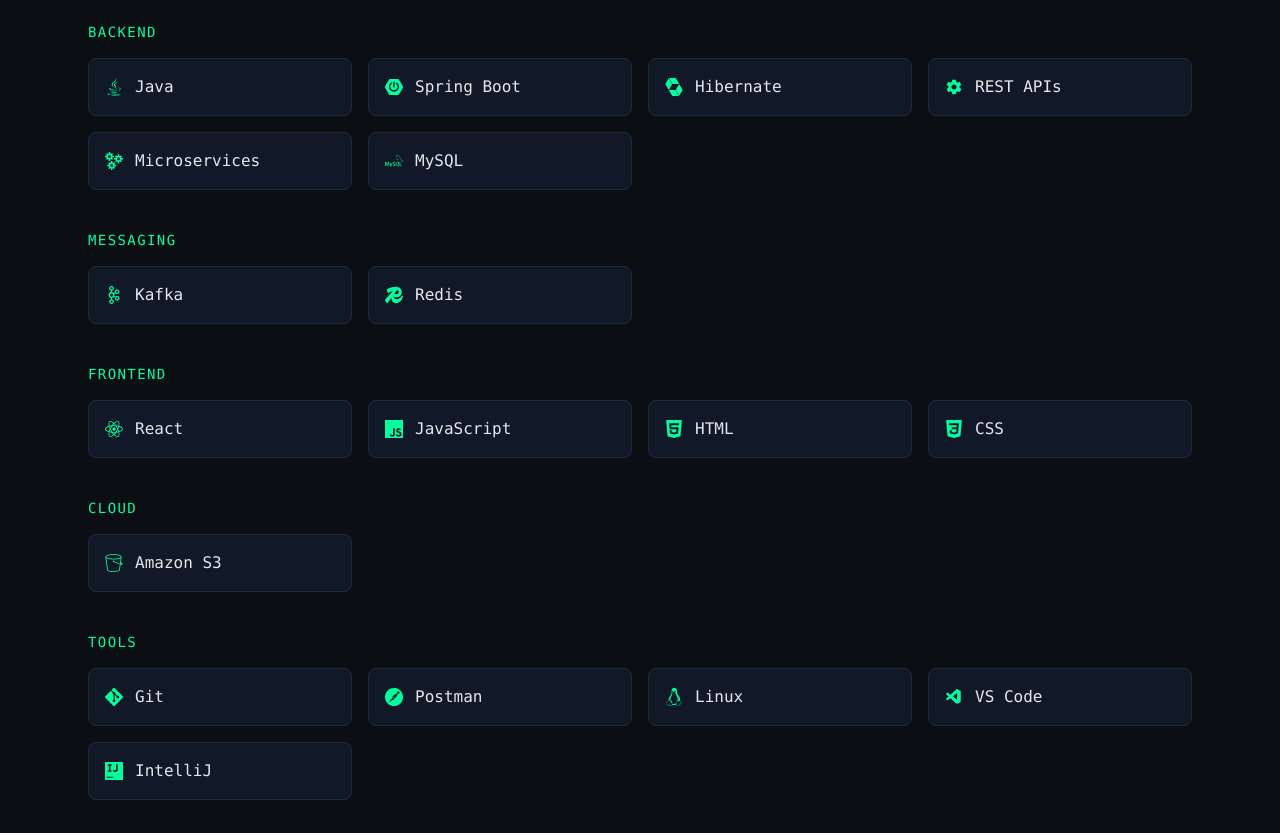
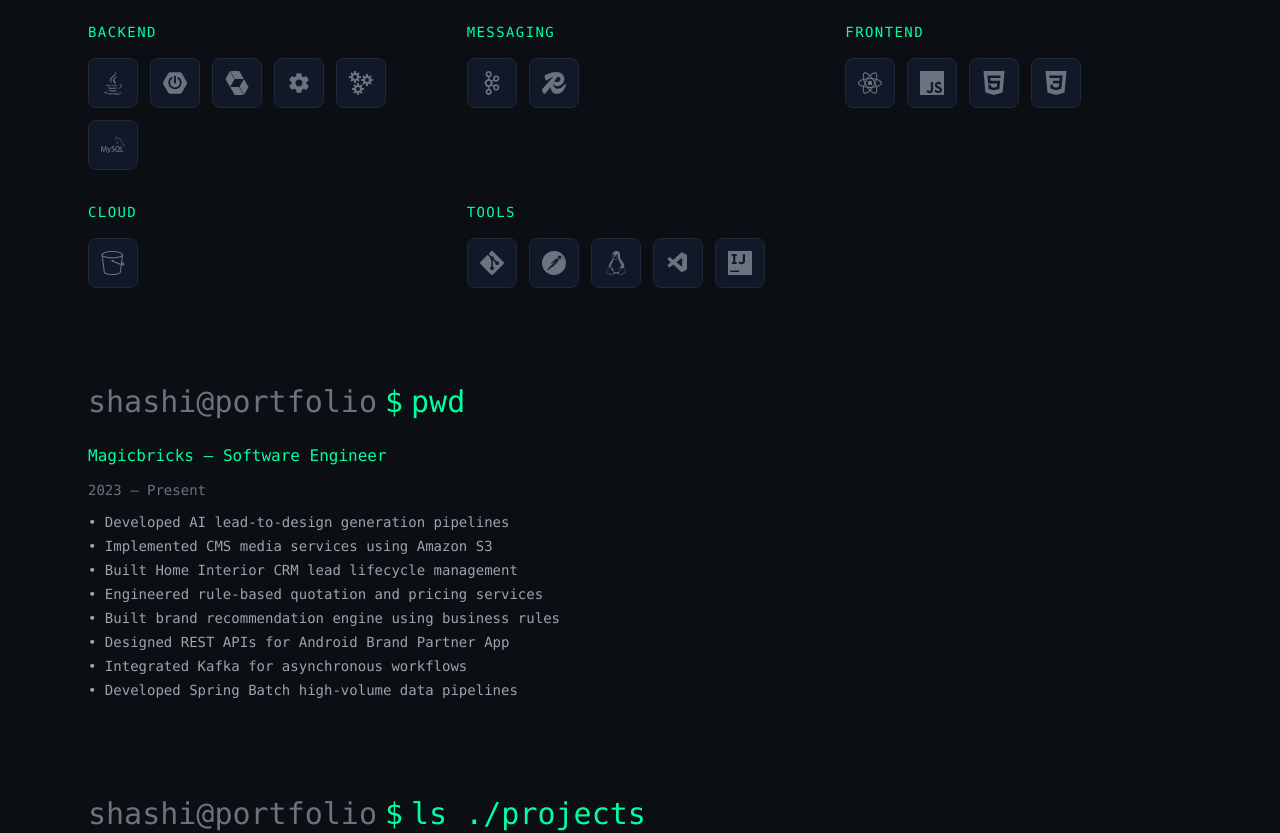
Before and after one commit to bshashikiran/bshashikiran.github.io, a React (Vite) app: page / in a window 1280 px wide. Shown: the part 1142-1975 px from the top of the page. Built offline with nearby package versions, Linux system fonts and the light colour scheme.

Commit message:
Update: Tech Stack | Revamp

```diff
--- a/src/constants/skills.js
+++ b/src/constants/skills.js
@@ -24,46 +24,46 @@
     {
         category: "backend",
         items: [
-            { name: "Java", icon: FaJava },
-            { name: "Spring Boot", icon: SiSpringboot },
-            { name: "Hibernate", icon: SiHibernate },
-            { name: "REST APIs", icon: IoMdSettings },
-            { name: "Microservices", icon: GrServices },
-            { name: "MySQL", icon: SiMysql },
+            { name: "Java", icon: FaJava, color: "#f89820" },
+            { name: "Spring Boot", icon: SiSpringboot, color: "#6DB33F" },
+            { name: "Hibernate", icon: SiHibernate, color: "#BCAE79" },
+            { name: "REST APIs", icon: IoMdSettings, color: "#00ff9f" },
+            { name: "Microservices", icon: GrServices, color: "#00ff9f" },
+            { name: "MySQL", icon: SiMysql, color: "#4479A1" },
         ],
     },
 
     {
         category: "messaging",
         items: [
-            { name: "Kafka", icon: SiApachekafka },
-            { name: "Redis", icon: SiRedis },
+            { name: "Kafka", icon: SiApachekafka, color: "#e5e7eb" },
+            { name: "Redis", icon: SiRedis, color: "#DC382D" },
         ],
     },
 
     {
         category: "frontend",
         items: [
-            { name: "React", icon: SiReact },
-            { name: "JavaScript", icon: SiJavascript },
-            { name: "HTML", icon: SiHtml5 },
-            { name: "CSS", icon: SiCss3 },
+            { name: "React", icon: SiReact, color: "#61DAFB" },
+            { name: "JavaScript", icon: SiJavascript, color: "#F7DF1E" },
+            { name: "HTML", icon: SiHtml5, color: "#E34F26" },
+            { name: "CSS", icon: SiCss3, color: "#1572B6" },
         ],
     },
 
     {
         category: "cloud",
-        items: [{ name: "Amazon S3", icon: SiAmazons3 }],
+        items: [{ name: "Amazon S3", icon: SiAmazons3, color: "#569A31" }],
     },
 
     {
         category: "tools",
         items: [
-            { name: "Git", icon: SiGit },
-            { name: "Postman", icon: SiPostman },
-            { name: "Linux", icon: SiLinux },
-            { name: "VS Code", icon: VscVscode },
-            { name: "IntelliJ", icon: SiIntellijidea },
+            { name: "Git", icon: SiGit, color: "#F05032" },
+            { name: "Postman", icon: SiPostman, color: "#FF6C37" },
+            { name: "Linux", icon: SiLinux, color: "#FCC624" },
+            { name: "VS Code", icon: VscVscode, color: "#007ACC" },
+            { name: "IntelliJ", icon: SiIntellijidea, color: "#FE315E" },
         ],
     },
 ];
--- a/src/sections/Skills.jsx
+++ b/src/sections/Skills.jsx
@@ -7,24 +7,34 @@
     <Container>
       <SectionTitle title="tech_stack" />
 
-      <div className="space-y-10">
+      <div className="grid grid-cols-1 sm:grid-cols-2 lg:grid-cols-3 gap-x-8 gap-y-8">
         {SKILLS.map((group) => (
-          <div key={group.category}>
+          <div key={group.category} className="min-w-0">
             <h3 className="text-accent mb-4 text-sm uppercase tracking-widest">
               {group.category}
             </h3>
 
-            <div className="grid grid-cols-2 md:grid-cols-4 gap-4">
+            <div className="flex flex-wrap gap-3">
               {group.items.map((skill) => {
                 const Icon = skill.icon;
 
                 return (
                   <div
                     key={skill.name}
-                    className="bg-card border border-gray-800 p-4 rounded-lg flex items-center gap-3 hover:border-accent transition"
+                    style={{ "--brand": skill.color }}
+                    className="group relative bg-card border border-gray-800 p-3 rounded-lg hover:border-accent hover:-translate-y-0.5 transition-all duration-200"
                   >
-                    <Icon className="text-accent text-lg" />
-                    <span>{skill.name}</span>
+                    <Icon
+                      className="text-2xl text-gray-500 group-hover:text-[color:var(--brand)] transition-colors duration-200"
+                      aria-label={skill.name}
+                    />
+
+                    <span
+                      role="tooltip"
+                      className="pointer-events-none absolute bottom-full left-1/2 -translate-x-1/2 mb-2 px-2 py-1 text-xs font-mono whitespace-nowrap rounded border border-gray-800 bg-bg text-accent opacity-0 group-hover:opacity-100 transition-opacity z-10"
+                    >
+                      {skill.name}
+                    </span>
                   </div>
                 );
               })}
```
Also changed, not shown: 2 other files (tests, documents, lock files or other folders).
